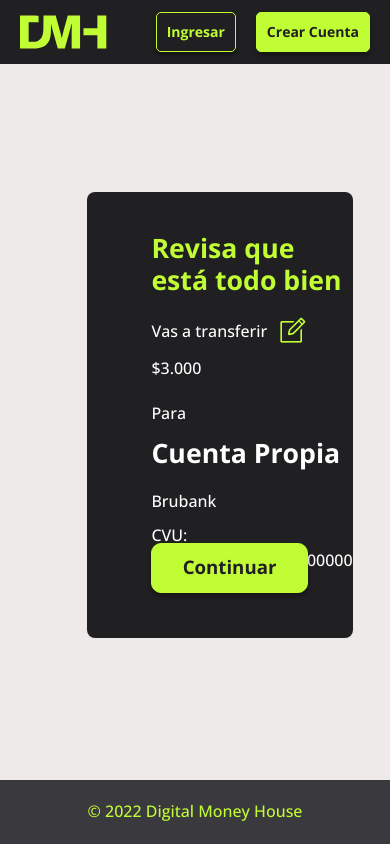
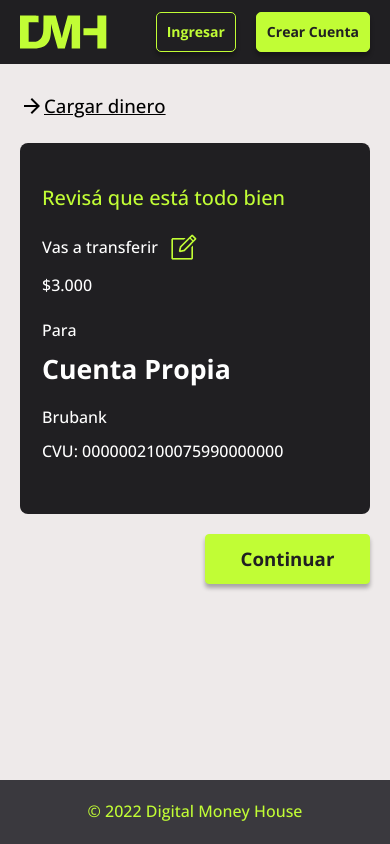
Before and after one commit to BenjaminMirra/proyectoDMH, a Next.js app in the folder equipo-12/: page /check-info in a window 390 px wide. Built offline with nearby package versions, Linux system fonts and the light colour scheme; no server answers.

Commit message:
[STYLE] adding responsive to checkInfo page

```diff
--- a/equipo-12/components/ChargeInfo/CheckInfoBox.tsx
+++ b/equipo-12/components/ChargeInfo/CheckInfoBox.tsx
@@ -11,19 +11,27 @@ const CheckInfoBox = () => {
       marginRight: "79px",
       background: "#201F22",
       borderRadius: "8px",
+    }}>
+      <Box sx={{
         paddingLeft: "64px",
         paddingTop: "40px",
+        "@media (max-width: 767px)": {
+          paddingTop: "40px",
+          paddingBottom: "40px",
+          paddingLeft: "22px",
+        },
       }}>
         <Box>
           <Typography
             sx={{
-            color: "#C1FD35"
-          }}
-          variant="h2">
-          Revisa que está todo bien
+              fontSize: "20px",
+              color: "#C1FD35",
+            }}>
+            Revisá que está todo bien
           </Typography>
         </Box>
         <Box sx={{ paddingTop: "20px", paddingBottom: "10px" }}>
+
           <Box sx={{
             display: "flex",
             flexDirection: "row",
@@ -62,6 +70,7 @@ const CheckInfoBox = () => {
             CVU: 0000002100075990000000
           </Typography>
         </Box>
+      </Box>
       <Box sx={{
         display: "flex",
         justifyContent: "flex-end",
@@ -69,8 +78,28 @@ const CheckInfoBox = () => {
         paddingRight: "45px",
         paddingBottom: "45px",
         marginTop: "-40px",
+        heigth: "100%",
+        "@media (max-width: 1100px)": {
+          marginTop: "0px",
+          width: "100%",
+          justifyContent: "center",
+          paddingRight: "35px",
+          paddingLeft: "35px",
+          paddingTop: "30px"
+        },
+        "@media (max-width: 767px)": {
+          display: "none",
+          paddingTop: "0px"
+        },
       }}>
-        <Button variant="primary" color="secondary" size="large">
+        <Button variant="primary" color="secondary"
+          sx={{
+            height: "65px",
+            "@media (max-width: 1100px)": {
+              width: "100%",
+
+            }
+          }}>
           <Typography variant="button">
             Continuar
           </Typography>
--- a/equipo-12/components/ChargeInfo/SuccessChargeBox.tsx
+++ b/equipo-12/components/ChargeInfo/SuccessChargeBox.tsx
@@ -1,6 +1,4 @@
-import { Box, Button, Typography } from "@mui/material";
-import editIconChargeMoney from "../../utils/icons/editIconChargeMoney.png";
-import Image from "next/image";
+import { Box, Typography } from "@mui/material";
 
 const CheckInfoBox = () => {
   return (
--- a/equipo-12/pages/check-info/index.tsx
+++ b/equipo-12/pages/check-info/index.tsx
@@ -1,8 +1,9 @@
-import { Box, Typography } from "@mui/material";
+import { Box, Button, Typography } from "@mui/material";
 import { ReactElement } from "react";
 import Layout from "../../layout/layout";
 import Head from "next/head";
 import CheckInfoBox from "../../components/ChargeInfo/CheckInfoBox";
+import ArrowSubtitleMobile from "../../components/ArrowSubtitleMobile";
 
 const CheckInfo = () => {
 
@@ -17,23 +18,65 @@ const CheckInfo = () => {
           width: "276px",
           height: "100%",
           backgroundColor: "#C1FD35",
-          "@media (max-width: 768px)": {
+          "@media (max-width: 767px)": {
             display: "none",
           },
           "@media (max-width: 1301px)": {
             width: "221px"
           },
         }}
-      ></Box>
+      />
+
       <Box sx={{
         display: "flex",
-        justifyContent: "center",
+        paddingTop: "64px",
         alignItems: "center",
-        paddingLeft: "50px",
+        paddingLeft: "80px",
+        paddingRight: "30px",
         width: "100%",
-        backgroundColor: "#EEEAEA"
+        backgroundColor: "#EEEAEA",
+        flexDirection: "column",
+        "@media (max-width: 767px)": {
+          paddingTop: "40px",
+          justifyContent: "flex-start",
+          paddingLeft: "20px",
+          paddingRight: "20px",
+        },
       }}>
+        <Box sx={{
+          display: "none",
+          "@media only screen and (max-width: 767px)": {
+            width: "100%",
+            paddingBottom: "20px",
+            display: "flex",
+            justifyContent: "flex-end",
+            alignItems: "center",
+          }
+        }}>
+          <ArrowSubtitleMobile title={"Cargar dinero"} />
+        </Box>
         <CheckInfoBox />
+        <Box sx={{
+          display: "none",
+          "@media (max-width: 767px)": {
+            display: "flex",
+            justifyContent: "flex-end",
+            alignItems: "center",
+            width: "100%",
+            paddingTop: "20px",
+            paddingBottom: "20px"
+          },
+        }}>
+          <Button variant="primary" color="secondary"
+            sx={{
+              width: "165px",
+              height: "50px",
+            }}>
+            <Typography variant="button">
+              Continuar
+            </Typography>
+          </Button>
+        </Box>
       </Box>
     </>
   );
```
Lines whose indentation alone changed are shown as unchanged.
